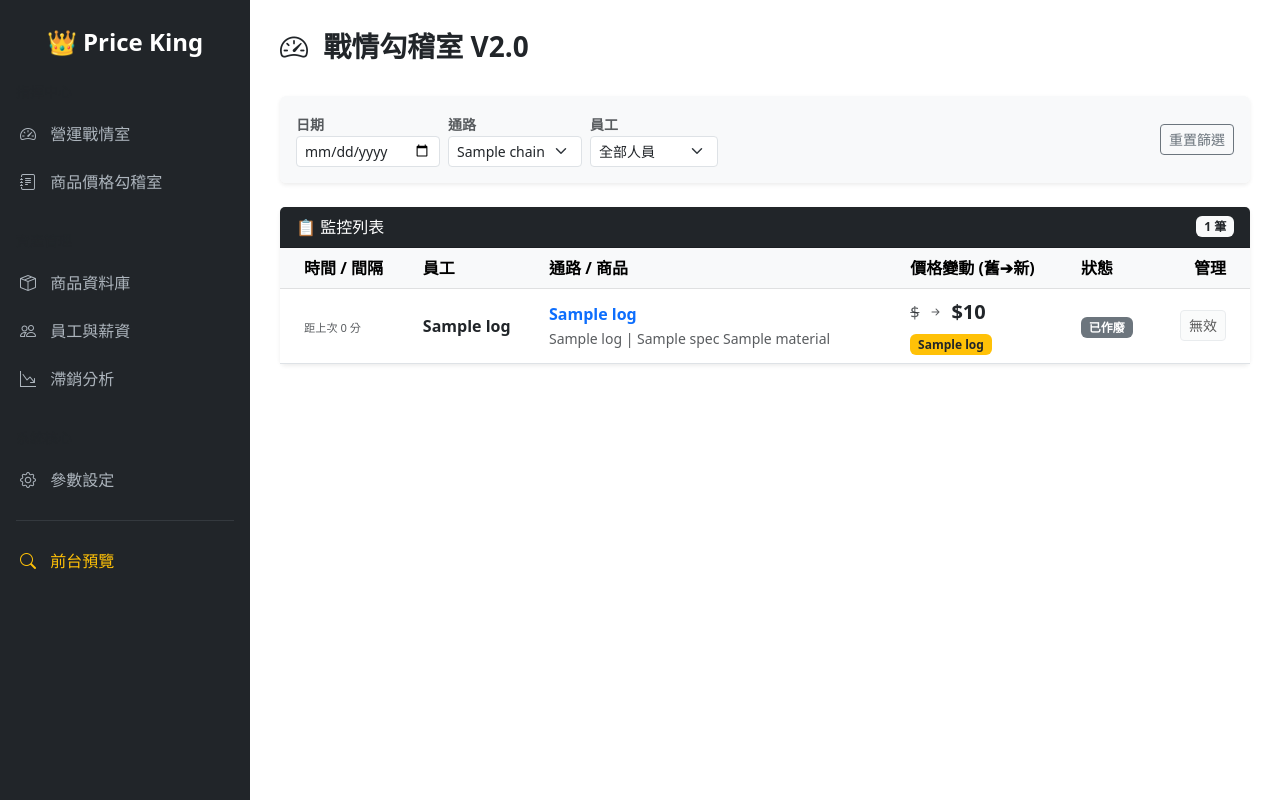
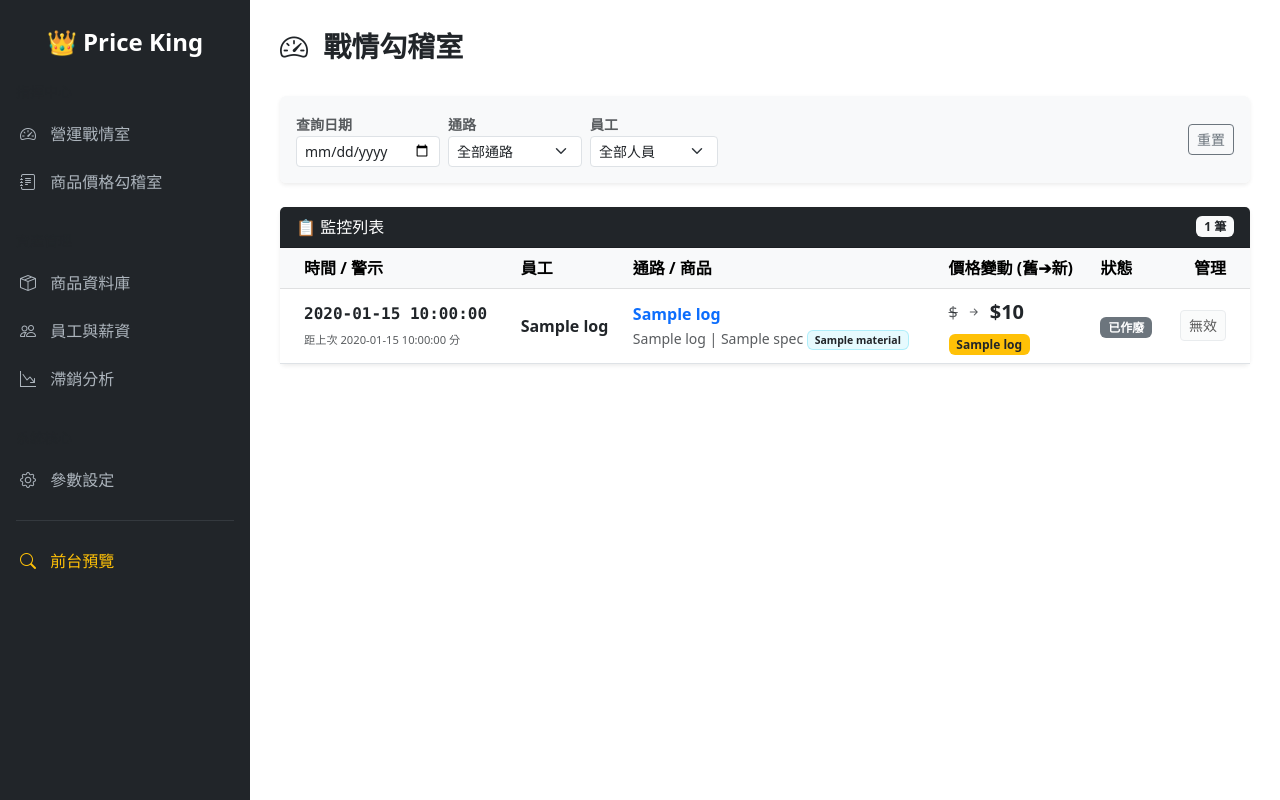
Before and after one commit to asokuoi/price-king-cloud, a Flask app: template templates/admin/audit_review.html in a window 1280 px wide. Run offline with Flask 3, Linux system fonts and the light colour scheme; the template is opened without the code that fills it: most values are stand-ins (such as "Sample title", 1, 10 or a date in 2020); some libraries are stand-ins or nearby versions.

Commit message:
New audit_review2.0

```diff
--- a/app.py
+++ b/app.py
@@ -569,34 +569,123 @@ def admin_dashboard():
     conn.close()
     return render_template('admin/dashboard.html', data=data, abnormal_list=abnormal_list, recent_searches=recent_searches)
 
+#---------戰情勾稽是加強版202621
+
 @app.route('/admin/audit')
 def admin_audit_review():
     if not is_admin_logged_in(): return redirect(url_for('admin_login'))
+
+    # 1. 接收參數
     query_date = request.args.get('query_date', datetime.now().strftime('%Y-%m-%d'))
+    filter_chain = request.args.get('chain_id', '')
+    filter_staff = request.args.get('staff_id', '')
+
     conn = get_db(); cur = conn.cursor()
-    # ✅ FIX: ? -> %s, date() -> DATE(...)
-    query = """
-        SELECT l.id, l.staff_line_id, l.new_price, l.log_time, l.status, l.is_paid, l.promo_label,
-               s.name as staff_name, c.name as chain_name, p.name as product_name
+
+    # 2. 準備下拉選單資料 (如果資料表不存在會給空列表，防止報錯)
+    chains = []; staffs = []
+    try:
+        cur.execute("SELECT id, name FROM chains ORDER BY id")
+        chains = cur.fetchall()
+        cur.execute("SELECT line_id, name FROM staff ORDER BY name")
+        staffs = cur.fetchall()
+    except Exception as e:
+        print(f"Error loading chains/staff: {e}")
+
+    # 3. 核心查詢 (只抓確認存在的欄位)
+    # 邏輯：先全部抓出來，讓 Python 去處理比較複雜的計算
+    sql = """
+        SELECT l.id, l.staff_line_id, l.chain_id, l.product_id,
+               l.new_price, l.base_price, l.log_time, l.status, l.promo_label,
+               s.name as staff_name,
+               c.name as chain_name,
+               p.name as product_name, p.spec, p.material
         FROM price_logs l
         LEFT JOIN staff s ON l.staff_line_id = s.line_id
         LEFT JOIN chains c ON l.chain_id = c.id
         LEFT JOIN products p ON l.product_id = p.id
         WHERE DATE(l.log_time + interval '8 hours') = %s
-        ORDER BY l.log_time DESC
     """
+    params = [query_date]
+
+    # 加入篩選條件
+    if filter_chain:
+        sql += " AND l.chain_id = %s"
+        params.append(filter_chain)
+    if filter_staff:
+        sql += " AND l.staff_line_id = %s"
+        params.append(filter_staff)
+
+    # 🔥 關鍵：必須依照 (通路, 商品, 時間) 排序，Python 才能算出前後差異
+    sql += " ORDER BY l.chain_id, l.product_id, l.log_time ASC"
+
+    processed_logs = []
     try:
-        cur.execute(query, (query_date,))
-        # 修改開始
-        logs = []
-        for r in cur.fetchall():
-            d = dict(r)
-            d['log_time'] = str(d['log_time']) # 關鍵這行！
-            logs.append(d)
-        # 修改結束
-    except: logs = []
+        cur.execute(sql, tuple(params))
+        raw_logs = [dict(r) for r in cur.fetchall()]
+
+        # 4. Python 計算邏輯 (補足資料庫缺少的 old_price)
+        # 用字典記住每個商品「上一次」的狀態
+        last_state = {} # Key: f"{chain_id}-{product_id}"
+
+        for log in raw_logs:
+            key = f"{log['chain_id']}-{log['product_id']}"
+
+            # 確保時間格式正確 (Postgres datetime -> Python datetime)
+            curr_time = log['log_time']
+            if isinstance(curr_time, str): # 萬一是字串，嘗試轉換
+                try: curr_time = datetime.strptime(curr_time.split('.')[0], "%Y-%m-%d %H:%M:%S")
+                except: curr_time = datetime.now()
+
+            # 轉成字串給前端顯示
+            log['display_time'] = curr_time.strftime('%H:%M')
+
+            # 開始比對
+            if key in last_state:
+                prev = last_state[key]
+                # A. 計算時間差 (分鐘)
+                diff_mins = (curr_time - prev['time']).total_seconds() / 60
+                log['time_gap_mins'] = int(diff_mins)
+
+                # B. 計算價格變動
+                log['prev_price'] = prev['price']
+                if prev['price'] > 0:
+                    diff = log['new_price'] - prev['price']
+                    log['diff_pct'] = round((diff / prev['price']) * 100, 1)
+                else:
+                    log['diff_pct'] = 0
+
+                # 標記：這是不是第一筆？
+                log['is_first_log'] = False
+            else:
+                # 這是當天第一筆，沒有上一筆可比
+                log['time_gap_mins'] = 9999 # 設大一點代表很久沒改
+                log['prev_price'] = log['new_price'] # 假設前價=現價
+                log['diff_pct'] = 0
+                log['is_first_log'] = True
+
+            # 更新狀態，給下一筆用
+            last_state[key] = { 'price': log['new_price'], 'time': curr_time }
+            processed_logs.append(log)
+
+    except Exception as e:
+        print(f"❌ SQL Audit Error: {e}")
+        conn.close()
+        return f"系統查詢錯誤 (Internal Error): {e}"
+
     conn.close()
-    return render_template('admin/audit_review.html', logs=logs, current_date=query_date)
+
+    # 5. 反轉列表 (讓最新的時間顯示在最上面)
+    processed_logs.reverse()
+
+    return render_template('admin/audit_review.html',
+                           logs=processed_logs,
+                           current_date=query_date,
+                           chains=chains,
+                           staffs=staffs,
+                           sel_chain=filter_chain,
+                           sel_staff=filter_staff)
+
 
 @app.route('/admin/audit/toggle', methods=['POST'])
 def admin_audit_toggle():
--- a/templates/admin/audit_review.html
+++ b/templates/admin/audit_review.html
@@ -2,14 +2,14 @@
 
 {% block content %}
 <div class="d-flex justify-content-between align-items-center mb-4">
-    <h3 class="fw-bold"><i class="bi bi-speedometer2 me-2"></i> 戰情勾稽室 V2.0</h3>
+    <h3 class="fw-bold"><i class="bi bi-speedometer2 me-2"></i> 戰情勾稽室</h3>
 </div>
 
 <div class="card shadow-sm border-0 mb-4">
     <div class="card-body bg-light rounded">
         <form action="/admin/audit" method="GET" class="row g-2 align-items-center">
             <div class="col-auto">
-                <label class="fw-bold small text-muted">日期</label>
+                <label class="fw-bold small text-muted">查詢日期</label>
                 <input type="date" name="query_date" class="form-control form-control-sm" value="{{ current_date }}" onchange="this.form.submit()">
             </div>
 
@@ -18,7 +18,7 @@
                 <select name="chain_id" class="form-select form-select-sm" onchange="this.form.submit()">
                     <option value="">全部通路</option>
                     {% for c in chains %}
-                    <option value="{{ c.id }}" {{ 'selected' if sel_chain == str(c.id) else '' }}>{{ c.name }}</option>
+                    <option value="{{ c.id }}" {{ 'selected' if sel_chain == c.id|string else '' }}>{{ c.name }}</option>
                     {% endfor %}
                 </select>
             </div>
@@ -34,7 +34,7 @@
             </div>
 
             <div class="col-auto ms-auto">
-                 <a href="/admin/audit" class="btn btn-sm btn-outline-secondary">重置篩選</a>
+                 <a href="/admin/audit" class="btn btn-sm btn-outline-secondary">重置</a>
             </div>
         </form>
     </div>
@@ -50,7 +50,7 @@
             <table class="table table-hover align-middle mb-0">
                 <thead class="table-light">
                     <tr>
-                        <th class="ps-4">時間 / 間隔</th>
+                        <th class="ps-4">時間 / 警示</th>
                         <th>員工</th>
                         <th>通路 / 商品</th>
                         <th>價格變動 (舊➔新)</th>
@@ -62,14 +62,15 @@
                     {% if logs %}
                         {% for log in logs %}
                         <tr class="{{ 'table-active opacity-50' if log.status == 0 else '' }}">
+
                             <td class="ps-4">
-                                <div class="fw-bold text-dark font-monospace">{{ log.log_time.split(' ')[1] }}</div>
-                                {% if log.time_gap_mins and log.time_gap_mins < 10 %}
+                                <div class="fw-bold text-dark font-monospace">{{ log.display_time }}</div>
+                                {% if log.time_gap_mins < 10 and not log.is_first_log %}
                                     <span class="badge bg-danger bg-opacity-10 text-danger border border-danger border-opacity-25" style="font-size: 0.7rem;">
-                                        ⚡ {{ log.time_gap_mins|int }} 分鐘前剛改過
+                                        ⚡ {{ log.time_gap_mins }}分前剛改過
                                     </span>
-                                {% elif log.time_gap_mins %}
-                                    <small class="text-muted" style="font-size: 0.7rem;">距上次 {{ log.time_gap_mins|int }} 分</small>
+                                {% elif not log.is_first_log %}
+                                    <small class="text-muted" style="font-size: 0.7rem;">距上次 {{ log.time_gap_mins }} 分</small>
                                 {% else %}
                                     <small class="text-muted" style="font-size: 0.7rem;">(首筆紀錄)</small>
                                 {% endif %}
@@ -81,7 +82,11 @@
 
                             <td>
                                 <div class="fw-bold text-primary">{{ log.product_name }}</div>
-                                <small class="text-muted">{{ log.chain_name }} | {{ log.spec }} {{ log.material }}</small>
+                                <small class="text-muted">
+                                    {{ log.chain_name }} |
+                                    {{ log.spec or '' }}
+                                    {% if log.material %}<span class="badge bg-info text-dark bg-opacity-10 border border-info border-opacity-25">{{ log.material }}</span>{% endif %}
+                                </small>
                             </td>
 
                             <td>
@@ -99,9 +104,9 @@
                                     {% else %}
                                         <span class="fs-5 fw-bold text-dark">${{ log.new_price }}</span>
                                         {% if log.is_first_log %}
-                                            <span class="badge bg-secondary bg-opacity-25 text-dark ms-2">初始</span>
+                                            <span class="badge bg-secondary bg-opacity-25 text-dark ms-2" style="font-size: 0.7rem;">今日首筆</span>
                                         {% else %}
-                                            <span class="badge bg-light text-muted border ms-2">無變化</span>
+                                            <span class="badge bg-light text-muted border ms-2" style="font-size: 0.7rem;">無變化</span>
                                         {% endif %}
                                     {% endif %}
                                 </div>
@@ -120,10 +125,10 @@
 
                             <td class="text-end pe-4">
                                 {% if log.status == 1 %}
-                                    <form action="/admin/audit/toggle" method="POST" class="d-inline" onsubmit="return confirm('確定作廢？');">
+                                    <form action="/admin/audit/toggle" method="POST" class="d-inline" onsubmit="return confirm('⚠️ 確定要作廢這筆紀錄嗎？\n該紀錄將不列入比價，且若有發放獎金將被標記。');">
                                         <input type="hidden" name="log_id" value="{{ log.id }}">
                                         <input type="hidden" name="return_date" value="{{ current_date }}">
-                                        <button class="btn btn-sm btn-outline-danger"><i class="bi bi-x-circle"></i></button>
+                                        <button class="btn btn-sm btn-outline-danger"><i class="bi bi-x-circle"></i> 作廢</button>
                                     </form>
                                 {% else %}
                                     <button class="btn btn-sm btn-light border" disabled>無效</button>
```
